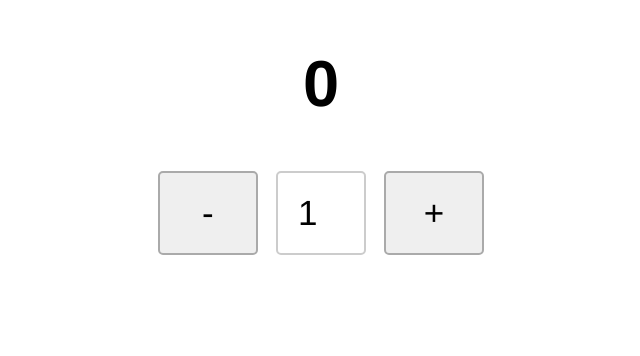
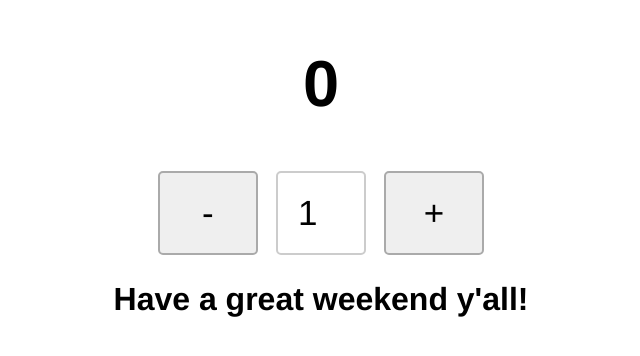
Before and after one commit to mhepekiz/project-1-assessment, a plain HTML site: page index.html in a window 1280 px wide. Shown: the part 274-630 px from the top of the page, without its empty margins (319-959 px from the left). Drawn offline with Linux system fonts and the light colour scheme.

Commit message:
Project 1 Assesment

```diff
--- a/css/style.css
+++ b/css/style.css
@@ -44,3 +44,6 @@ html, body {
   h1 {
     margin-top:300px
   }
+  h2 {
+    font-size: 32px;
+  }
--- a/index.html
+++ b/index.html
@@ -11,8 +11,9 @@
 
     <h1></h1>
     <div>
-        <button id="minus"> - </button> <input id="number"> <button id="plus">+</button>
+        <button id="minus">-</button> <input id="number"> <button id="plus">+</button>
       </div>
+    <h2>Have a great weekend y'all!</h2>
 
 </body>
 </html>
--- a/js/main.js
+++ b/js/main.js
@@ -34,7 +34,7 @@ function init(){
 
 function render(){
     checkClick();
-    if(result < 0){ showResult.style.color = '#ff0000'; }
+    if(result < 0){ showResult.style.color = '#ff0000'; } else { showResult.style.color = '#000000'; }
     inputNumber.value = 1;
     showResult.textContent = result;
 }
```
